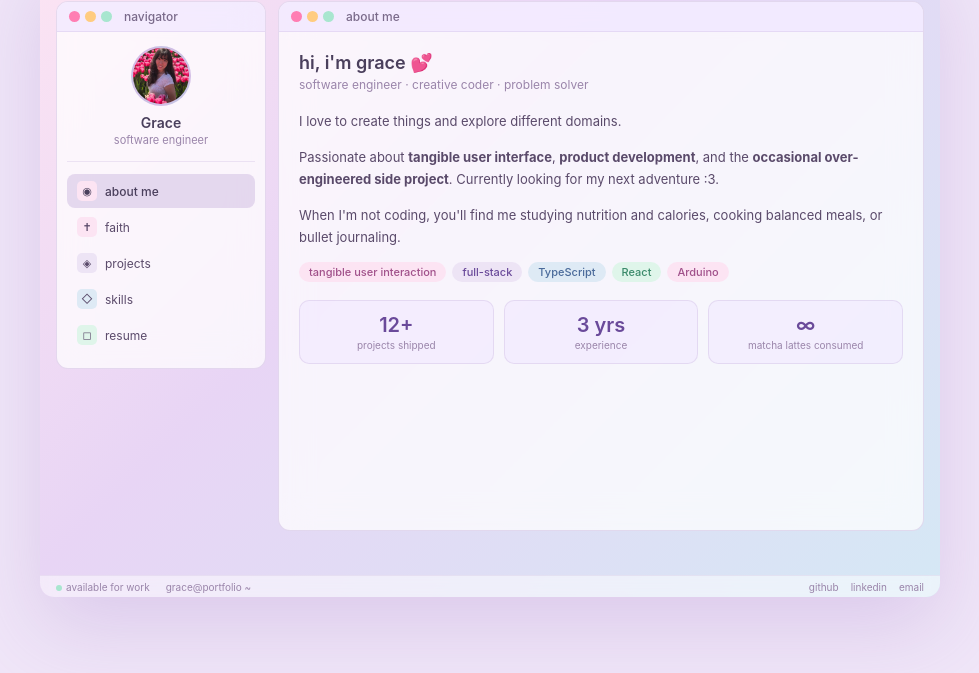
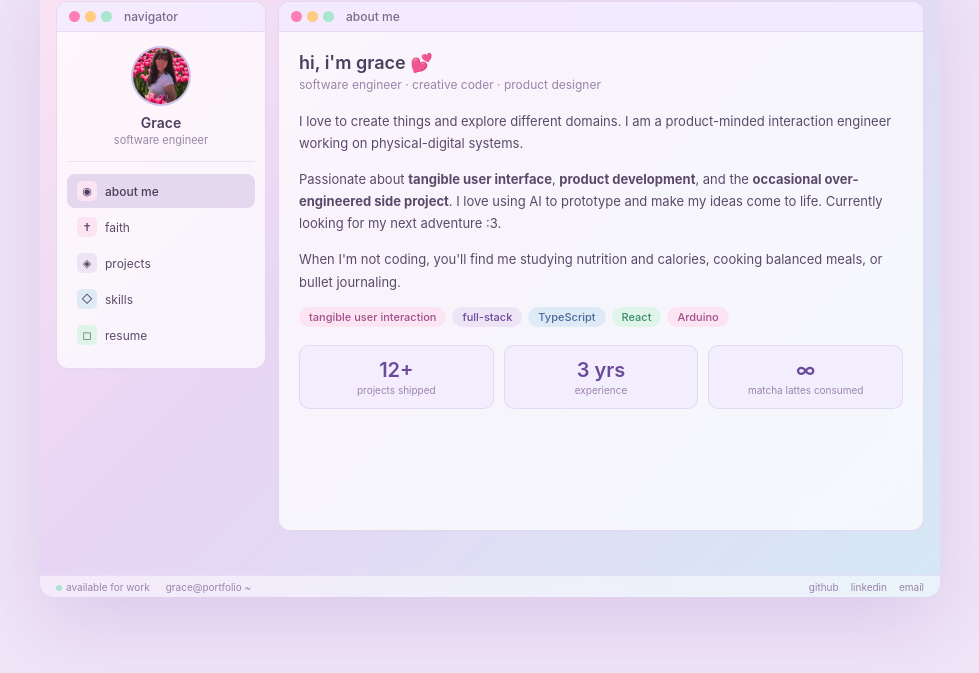
Before and after one commit to chag60460/grace-portfolio, a plain HTML site: page index.html in a window 1280 px wide. Shown: the part 123-796 px from the top of the page, without its empty margins (150-1129 px from the left). Drawn offline with Linux system fonts and the light colour scheme.

Commit message:
Updated intro description

```diff
--- a/index.html
+++ b/index.html
@@ -79,11 +79,11 @@
         <!-- ABOUT -->
         <section class="section active" id="section-about">
           <h1 class="section-title">hi, i'm grace 💕</h1>  <!-- name -->
-          <p class="section-sub">software engineer · creative coder · problem solver</p>  <!-- tagline -->
+          <p class="section-sub">software engineer · creative coder · product designer</p>  <!-- tagline -->
 
           <!-- bio -->
-          <p class="about-bio">I love to create things and explore different domains.</p>
-          <p class="about-bio">Passionate about <b>tangible user interface</b>, <b>product development</b>, and the <b>occasional over-engineered side project</b>. Currently looking for my next adventure :3.</p>
+          <p class="about-bio">I love to create things and explore different domains. I am  a product-minded interaction engineer working on physical-digital systems.</p>
+          <p class="about-bio">Passionate about <b>tangible user interface</b>, <b>product development</b>, and the <b>occasional over-engineered side project</b>. I love using AI to prototype and make my ideas come to life. Currently looking for my next adventure :3.</p>
           <p class="about-bio">When I'm not coding, you'll find me studying nutrition and calories, cooking balanced meals, or bullet journaling.</p>
 
           <!-- interest tags -->
```
